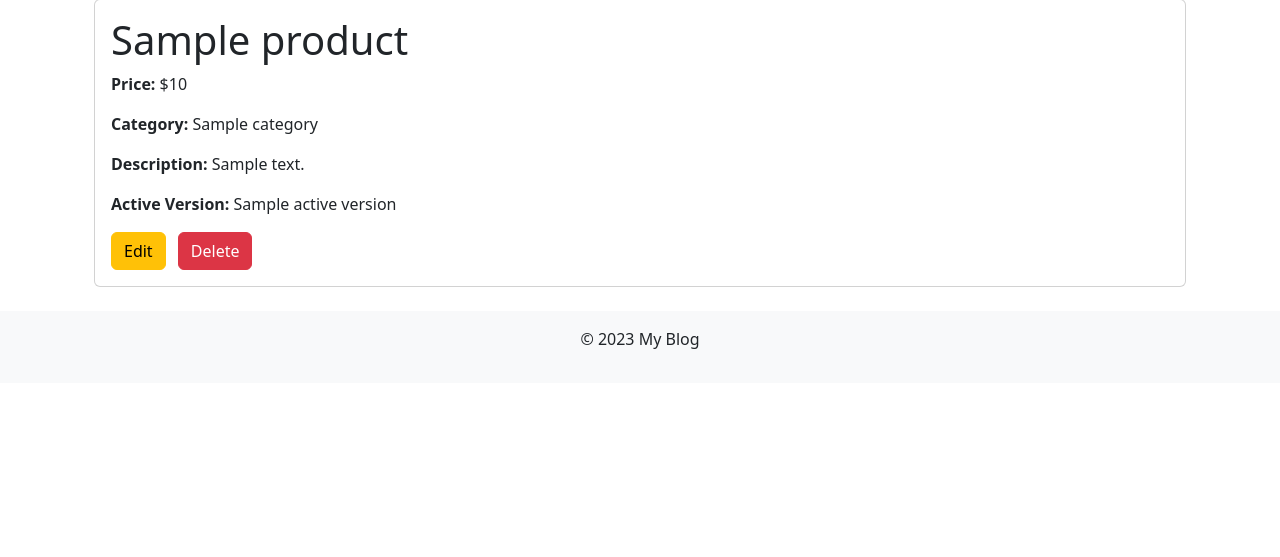
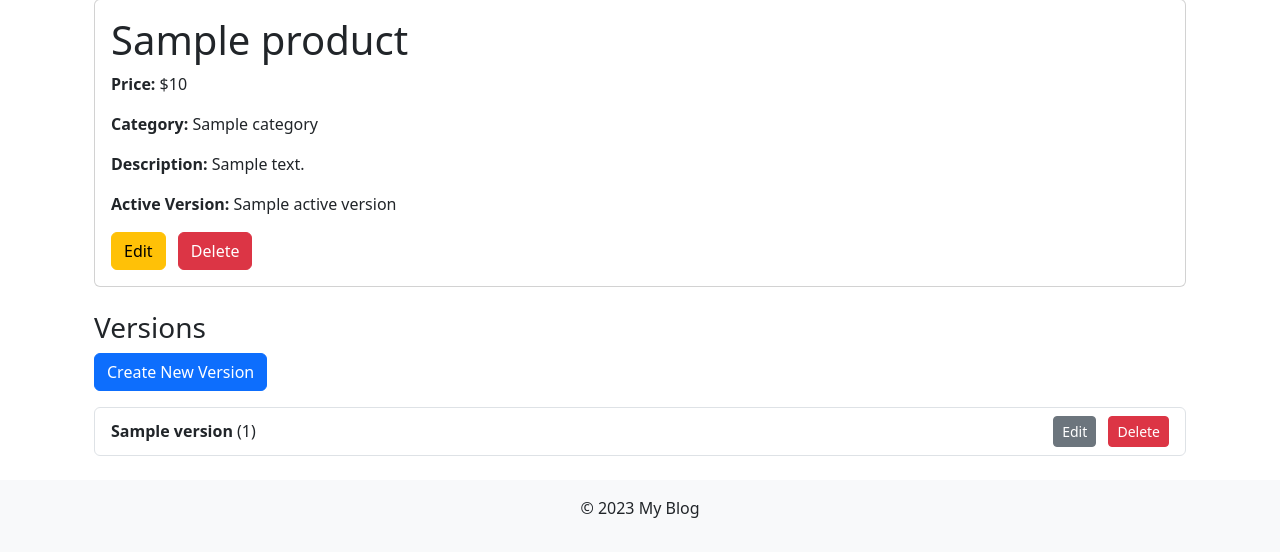
Before and after one commit to Ithinkimbulletproof/DjangoShop, a Django app: template catalog/templates/catalog/product_detail.html in a window 1280 px wide. Shown: the part 81-638 px from the top of the page. Run offline with Django 5.2, Linux system fonts and the light colour scheme; the template is opened without the code that fills it: most values are stand-ins (such as "Sample title", 1, 10 or a date in 2020).

Commit message:
Some fix

```diff
--- a/catalog/templates/catalog/product_detail.html
+++ b/catalog/templates/catalog/product_detail.html
@@ -15,5 +15,23 @@
             <a href="{% url 'product_delete' product.pk %}" class="btn btn-danger ms-2">Delete</a>
         </div>
     </div>
+    <div class="mt-4">
+        <h3>Versions</h3>
+        <a href="{% url 'version_create' product.pk %}" class="btn btn-primary mb-3">Create New Version</a>
+        <ul class="list-group">
+            {% for version in product.versions.all %}
+            <li class="list-group-item d-flex justify-content-between align-items-center">
+                <div>
+                    <strong>{{ version.version_name }}</strong> ({{ version.version_number }})
+                    {% if version.is_current %} <span class="badge bg-success">Current</span> {% endif %}
+                </div>
+                <div>
+                    <a href="{% url 'version_update' version.pk %}" class="btn btn-secondary btn-sm">Edit</a>
+                    <a href="{% url 'version_delete' version.pk %}" class="btn btn-danger btn-sm ms-2">Delete</a>
+                </div>
+            </li>
+            {% endfor %}
+        </ul>
+    </div>
 </div>
 {% endblock %}
--- a/catalog/templates/catalog/product_list.html
+++ b/catalog/templates/catalog/product_list.html
@@ -5,6 +5,9 @@
 {% block content %}
 <div class="container mt-4">
     <h1>Product List</h1>
+    <div class="mb-3">
+        <a href="{% url 'product_create' %}" class="btn btn-primary">Create New Product</a>
+    </div>
     <div class="row">
         {% for product in products %}
         <div class="col-md-4">
```
Also changed, not shown: catalog/forms.py (+16 -0 lines), catalog/templates/catalog/product_confirm_delete.html (+0 -13 lines), catalog/views.py (+16 -0 lines).
